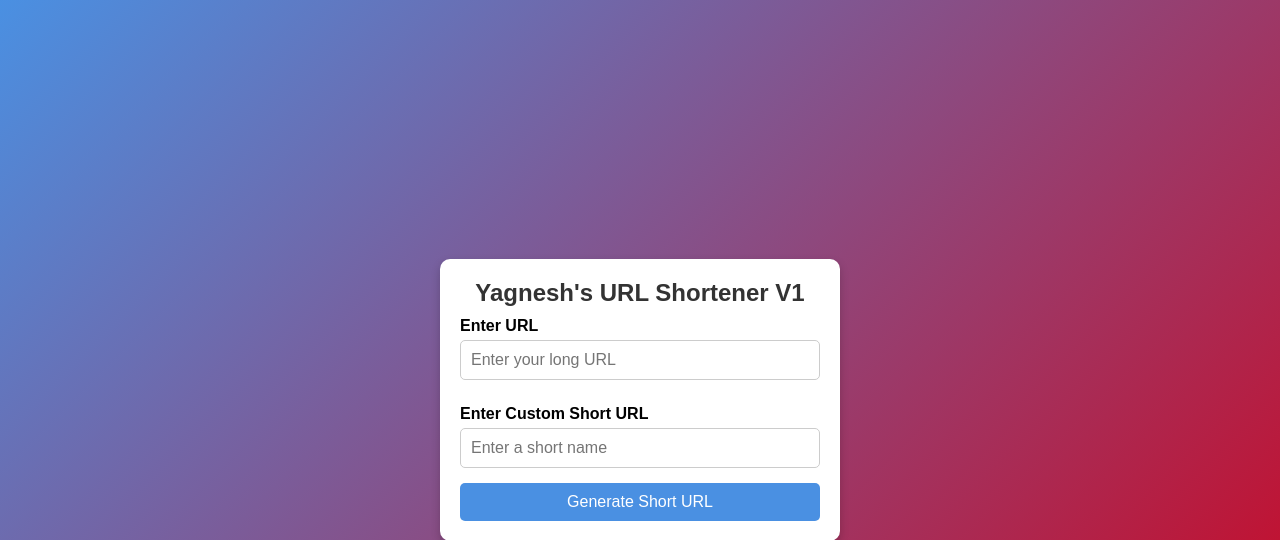
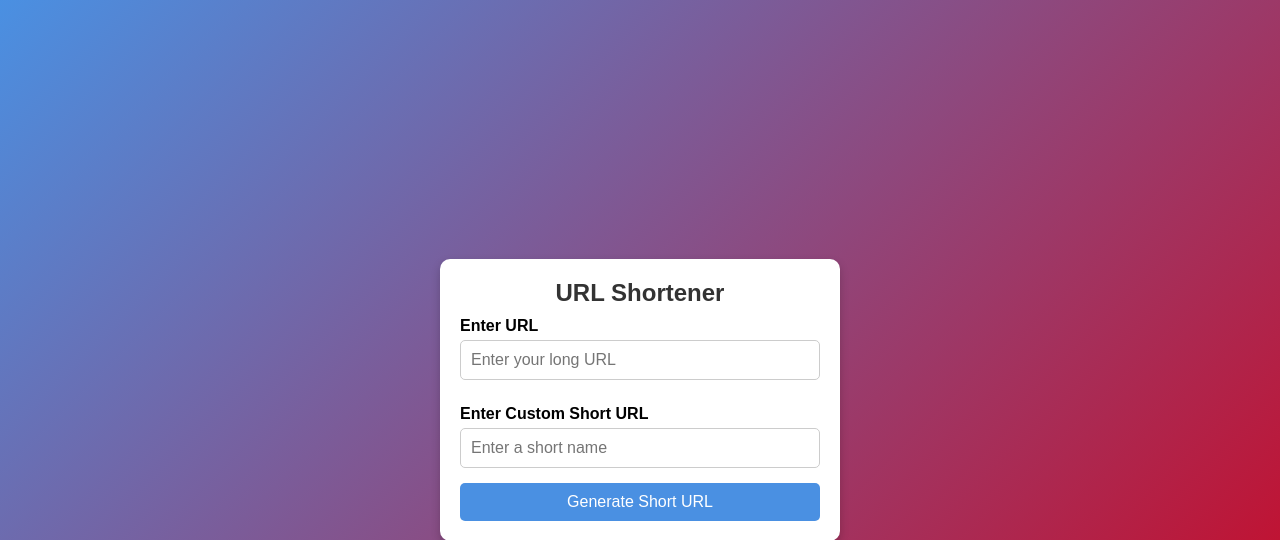
Before and after one commit to yagnesh-3/short-url, a Flask app: page / in a window 1280 px wide. Shown: the top 540 px of the page. Run offline with Flask 2, Linux system fonts and the light colour scheme.

Commit message:
v1 added to production

```diff
--- a/templates/index.html
+++ b/templates/index.html
@@ -4,7 +4,7 @@
 <head>
     <meta charset="UTF-8">
     <meta name="viewport" content="width=device-width, initial-scale=1.0">
-    <title>URL Shortener V1</title>
+    <title>URL Shortener</title>
     <style>
         * {
             margin: 0;
@@ -115,7 +115,7 @@
 <body>
 
     <div class="container">
-        <h2>Yagnesh's URL Shortener V1</h2>
+        <h2>URL Shortener</h2>
         <form action="/" method="post">
             <label for="long_url">Enter URL</label>
             <input type="text" name="long_url" id="long_url" placeholder="Enter your long URL" required>
```
